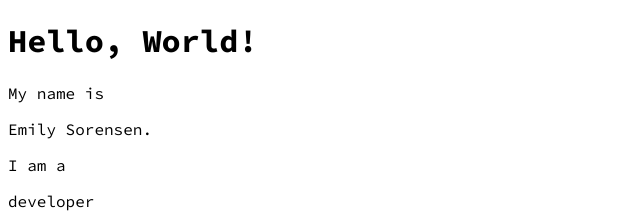
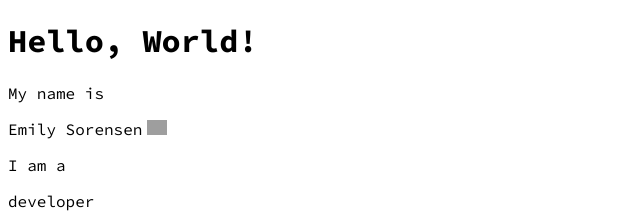
Before and after one commit to emilysorensen/emilysorensen.github.io, a website: page index.html in a window 1280 px wide. Shown: the top 224 px of the page, 0-640 px from the left. Drawn offline with Linux system fonts and the light colour scheme; grey boxes are pictures that could not be loaded.

Commit message:
adding img

```diff
--- a/index.html
+++ b/index.html
@@ -34,12 +34,19 @@
 <link rel="preconnect" href="https://fonts.gstatic.com" crossorigin>
 <link href="https://fonts.googleapis.com/css2?family=Source+Code+Pro:ital,wght@0,200..900;1,200..900&display=swap" rel="stylesheet">
 </head>
-
+<style>
+img.headshot {
+    width: 20px;
+    height: auto;
+    border-radius: 0%;
+    margin: 0 5px;
+}
+</style>
 <body style="font-family: 'Source Code Pro', serif;">
     <div class="container">
     <h1>Hello, World!</h1>
     <p>My name is</p>
-    <p>Emily Sorensen.<img href="ES.png"></img></p>
+    <p>Emily Sorensen<img src="ES.png" alt="Emily Sorensen" class="headshot"></p>
     <p>I am a</p>
     <p>developer</p>
     <p>who works with nonprofits, primarily on Salesforce.</p>
```
